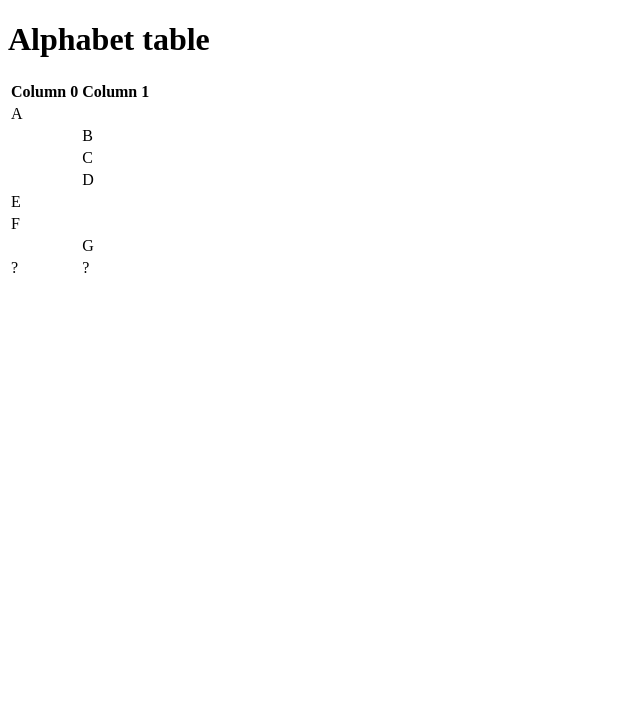
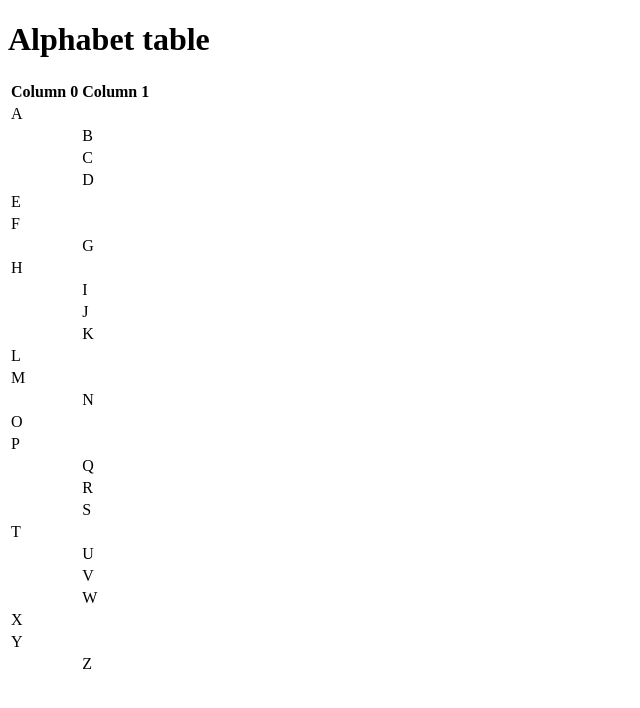
Before and after one commit to comp426-2023-spring/a01-auchil02, a website: page public/index.html in a window 1280 px wide. Shown: the whole page, without its empty margins (0-640 px from the left). Drawn offline with Linux system fonts and the light colour scheme.

Commit message:
added rows for each letter to index.html

```diff
--- a/public/index.html
+++ b/public/index.html
@@ -37,7 +37,61 @@
     						<td></td><td>G</td>
   					</tr>
   					<tr>
-																																																																																																																																																																																		    						<td>?</td><td>?</td>
+    						<td>H</td><td></td>
+  					</tr>
+  					<tr>
+    						<td></td><td>I</td>
+  					</tr>
+  					<tr>
+    						<td></td><td>J</td>
+  					</tr>
+  					<tr>
+    						<td></td><td>K</td>
+  					</tr>
+  					<tr>
+    						<td>L</td><td></td>
+  					</tr>
+  					<tr>
+    						<td>M</td><td></td>
+  					</tr>
+  					<tr>
+    						<td></td><td>N</td>
+  					</tr>
+  					<tr>
+    						<td>O</td><td></td>
+  					</tr>
+  					<tr>
+    						<td>P</td><td></td>
+  					</tr>
+  					<tr>
+    						<td></td><td>Q</td>
+  					</tr>
+  					<tr>
+    						<td></td><td>R</td>
+  					</tr>
+  					<tr>
+    						<td></td><td>S</td>
+  					</tr>
+  					<tr>
+    						<td>T</td><td></td>
+  					</tr>
+  					<tr>
+    						<td></td><td>U</td>
+  					</tr>
+  					<tr>
+    						<td></td><td>V</td>
+  					</tr>
+  					<tr>
+    						<td></td><td>W</td>
+  					</tr>
+  					<tr>
+    						<td>X</td><td></td>
+  					</tr>
+  					<tr>
+    						<td>Y</td><td></td>
+  					</tr>
+  					<tr>
+    						<td></td><td>Z</td>
   					</tr>
 				</tbody>
 			</table>
```
Lines whose indentation alone changed are shown as unchanged.
